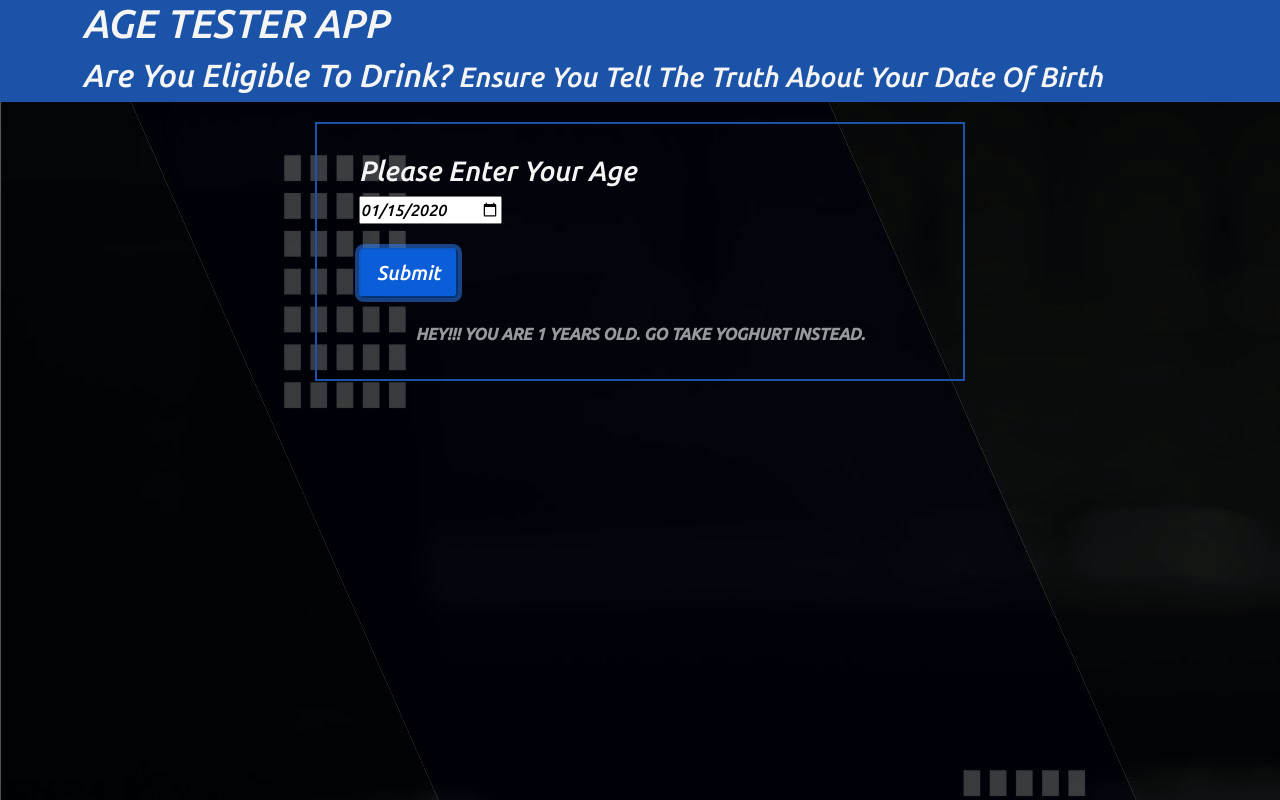
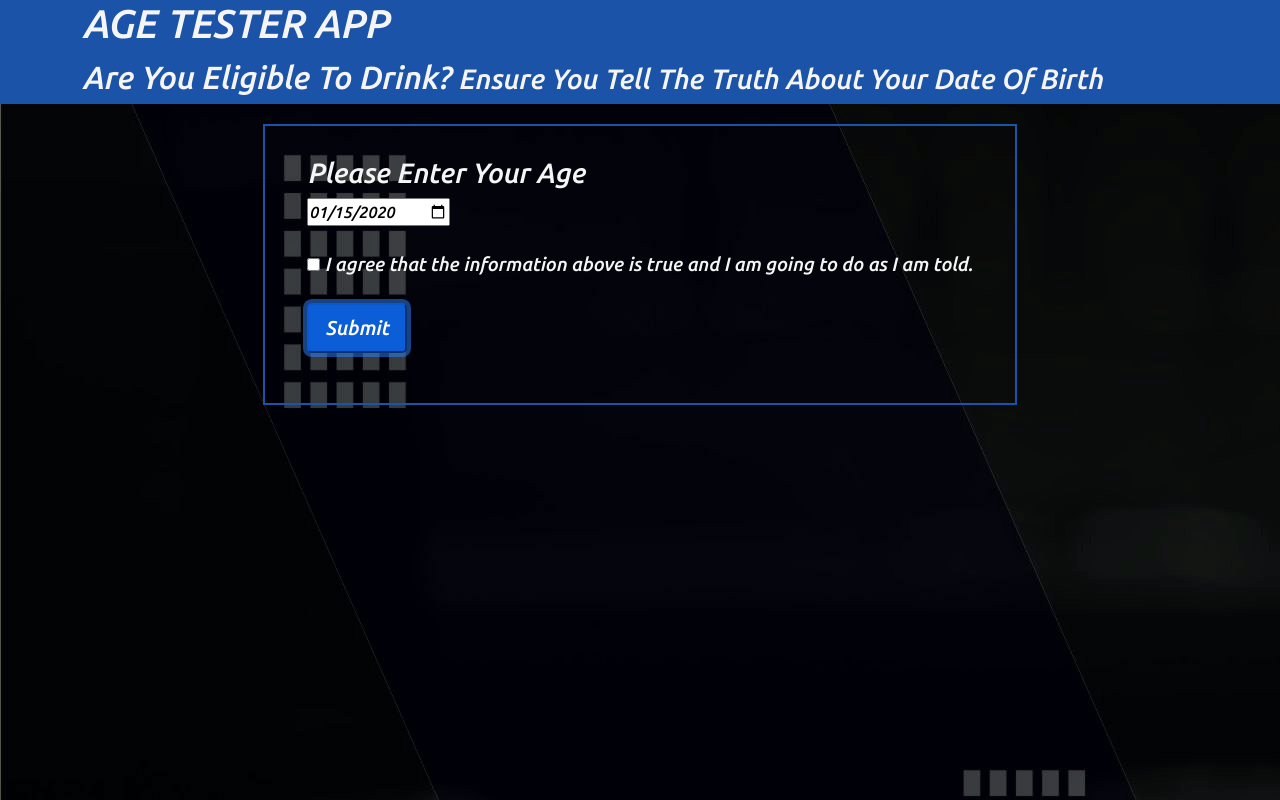
Before and after one commit to Remilekun-Odegbami/age-tester-, a plain HTML site: page index.html in a window 1280 px wide. Both pictures are taken after typing "2020-01-15" into the empty fields and a click on the button "Submit". Drawn offline with nearby package versions, Linux system fonts and the light colour scheme.

Commit message:
added checkbox

```diff
--- a/app.js
+++ b/app.js
@@ -1,6 +1,7 @@
 // query selector to get the values of the html elements
 const btn = document.querySelector('.submit');
 const output = document.querySelector('.output');
+let checkbox = document.querySelector('#agree');
 
 
 const checkAge = (e) => {
@@ -20,21 +21,28 @@ const checkAge = (e) => {
     const age = birthYear - dateInput;
 
     const oldEnough = () => `Since you are ${age} years old, you can drink.`
-    const notOldEnough = () => `Hey!!! You are ${age} years old. Go take yoghurt instead.`
+    const notOldEnough = () => `Hey!!! You are ${age} years old. No alcohol for you, go and take yoghurt instead.`
 
         // the html div displays these messages
-         if (age  < 18) {
+         if (age  < 18 && checkbox.checked === true) {
             output.innerHTML = notOldEnough();
-        } else if (age >= 18){
+        } else if (age >= 18 && checkbox.checked === true){
             output.innerHTML = oldEnough();
         }
-        else if(!dateInput) {
+        else if(!dateInput && checkbox.checked === true) {
             alert('Enter a date');
             output.innerHTML = '';
+        } else if (dateInput && checkbox.checked === false) {
+            alert('Please check checkbox');
+            output.innerHTML = '';
+        } else {
+            alert('Input fields cannot be empty')
         }
         // console.log(birthYear);
         // console.log(dateInput);
 
 }
 
+
+
 btn.addEventListener('click', checkAge);
--- a/index.html
+++ b/index.html
@@ -36,8 +36,12 @@
                             <div class="input-group mb-4">
                                 <input type="date" name="date" id="date" required>
                             </div>
+                            <div class="input-group mb-4">
+                                <label for="agree">
+                                    <input type="checkbox" name="agree" id="agree"> I agree that the information above is true and I am going to do as I am told. </label>
+                            </div>
 
-                            <button type="submit" class="btn-primary btn-lg submit ">Submit</button>
+                           <button type="submit" class="btn-primary btn-lg submit">Submit</button>
                         </form>
 
                         <div class="output">
--- a/style.css
+++ b/style.css
@@ -22,6 +22,7 @@ body{
 
 h1{
     text-transform: uppercase;
+    margin-bottom: 10px;
 }
 
 h2, h3{
@@ -38,6 +39,10 @@ h2, h3{
     border: 2px solid var(--prim);
     min-width: fit-content;
     max-width: 30%;
+}
+
+.main label {
+    font-size: 1.2em;
 }
 
 .output{
```
